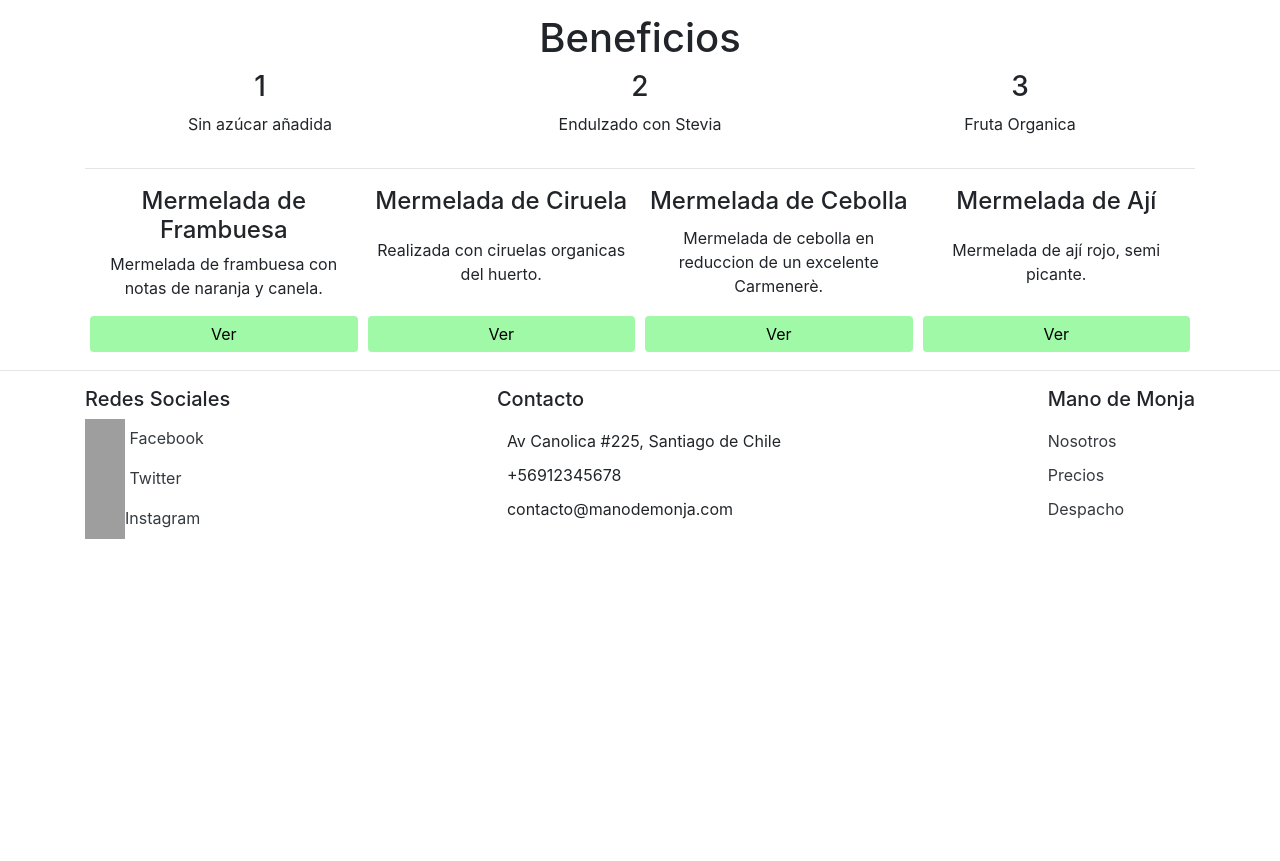
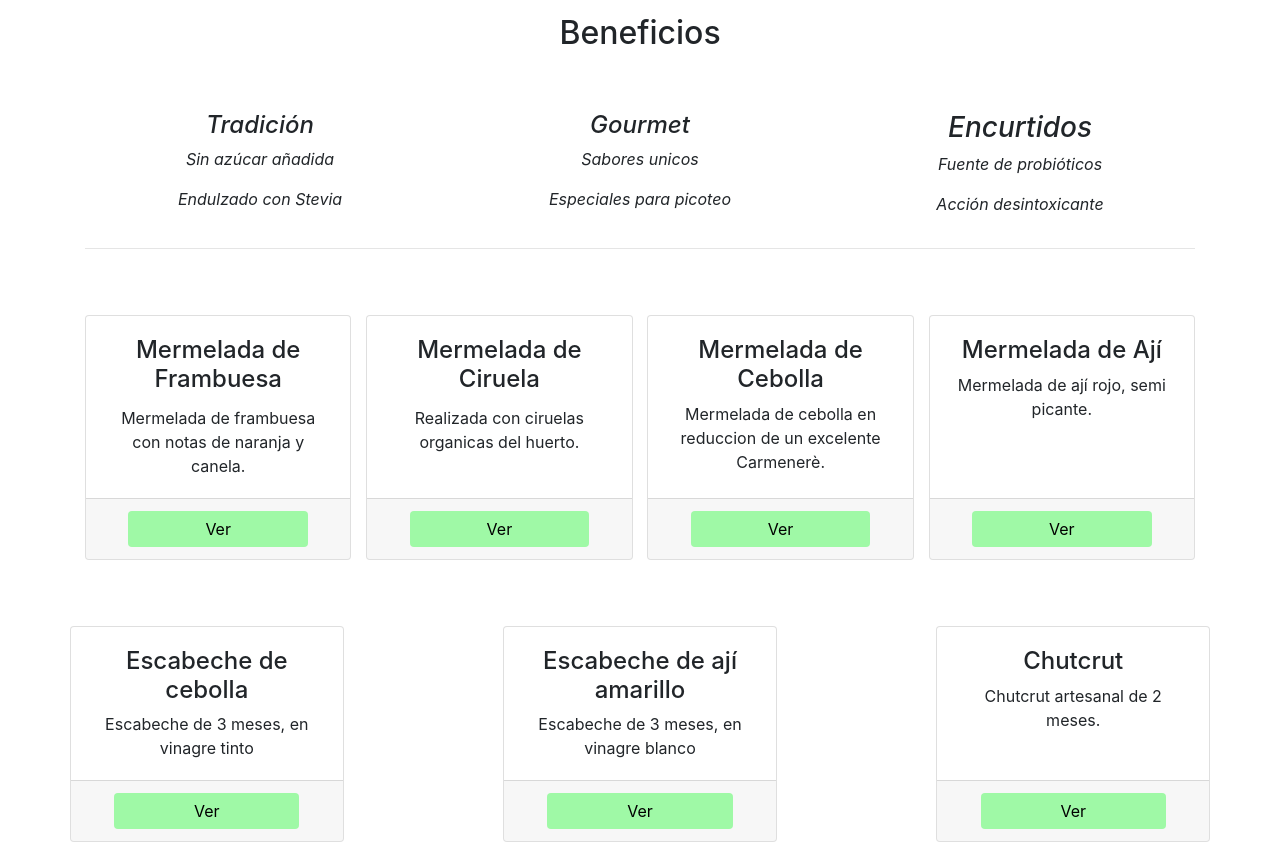
Before and after one commit to pcidsoto/Ejemplo-de-pagina-web-con-responsive, a website: page index.html in a window 1280 px wide. Shown: the part 405-1266 px from the top of the page. Before the commit the page ends 944 px from the top, so only its background shows below. Drawn offline with nearby package versions, Linux system fonts and the light colour scheme; grey boxes are pictures that could not be loaded; a web font is replaced by a local one.

Commit message:
Se modifica index, agrega card-deck y se maneja responsividad con css @media

```diff
--- a/css/main.css
+++ b/css/main.css
@@ -2,6 +2,14 @@
     background-color: #9FF9EB;
     color: black;
     margin-top: 50px;
+}
+
+.sub-title{
+    padding-bottom: 50px;
+}
+
+.benefic{
+    font-style: italic;
 }
 
 .footer{
@@ -9,14 +17,13 @@
 
 }
 
-.card{
-    flex: 150px;
-    padding: 2px 5px 2px 5px;
-    border: none;
+.card-deck{
+
+    padding-top: 50px;
 }
 
 .btn{
-    width: 100%;
+    width: 80%;
     background-color: #9FF9A6;
     border: none;
     color: black;
@@ -39,3 +46,35 @@
     padding-left: 40px;
     padding-right: 40px;
 }
+
+/*Controla el responsive de manera mas elegante*/
+.card-deck {
+    margin: 0 -15px;
+    justify-content: space-between;
+  }
+
+  .card-deck .card {
+    margin: 0 0 1rem;
+  }
+
+  @media (min-width: 576px) and (max-width: 767.98px) {
+    .card-deck .card {
+      -ms-flex: 0 0 48.7%;
+      flex: 0 0 48.7%;
+    }
+  }
+
+  @media (min-width: 768px) and (max-width: 991.98px) {
+    .card-deck .card {
+      -ms-flex: 0 0 32%;
+      flex: 0 0 32%;
+    }
+  }
+
+  @media (min-width: 992px)
+  {
+    .card-deck .card {
+      -ms-flex: 0 0 24%;
+      flex: 0 0 24%;
+    }
+  }
--- a/index.html
+++ b/index.html
@@ -53,71 +53,113 @@
                   <li class="breadcrumb-item active" aria-current="page">Home</li>
                 </ol>
             </nav>
-            <p class="h1">Beneficios</p>
+            <h2 class="sub-title">Beneficios</h2>
             <div class="row">
-                <div class="col-sm-4">
-                    <h3 >1</h3>
+                <div class="benefic col-sm-4">
+                    <h4 >Tradición</h4>
                     <p>Sin azúcar añadida</p>
-                </div>
-
-                <div class="col-sm-4">
-                    <h3 >2</h3>
                     <p>Endulzado con Stevia</p>
                 </div>
 
-                <div class="col-sm-4">
-                    <h3 >3</h3>
-                    <p>Fruta Organica</p>
+                <div class="benefic col-sm-4">
+                    <h4 >Gourmet</h4>
+                    <p>Sabores unicos</p>
+                    <p>Especiales para picoteo</p>
+                </div>
+
+                <div class="benefic col-sm-4">
+                    <h3 >Encurtidos</h3>
+                    <p>Fuente de probióticos</p>
+                    <p>Acción desintoxicante</p>
                 </div>
 
             </div>
             <!-- Separacion de linea-->
             <hr>
             <!-- d-flex flex-wrap flex-row maneja como si fuera row sin flex-->
-            <div class="d-flex flex-wrap flex-row">
-                <div class="card d-flex flex-column justify-content-between">
-                    <h4 >Mermelada de Frambuesa</h4>
-                    <div>
-                        <p >Mermelada de frambuesa con notas de naranja y canela.</p>
+            <div class="container" >
+            <div class="card-deck">
+
+                <div class="card ">
+                    <div class="card-body">
+                        <h4 class="card-title">Mermelada de Frambuesa</h4>
+                        <p class="card-text">Mermelada de frambuesa con notas de naranja y canela.</p>
                     </div>
-                    <div>
+                    <div class="card-footer" >
+                    <button type="button" class="btn btn-primary btn-reserve">Ver</button>
+                    </div>
+                </div>
+
+                <div class="card ">
+
+                    <div class="card-body">
+                        <h4 class="card-title">Mermelada de Ciruela</h4>
+                        <p class="card-text">Realizada con ciruelas organicas del huerto.</p>
+                    </div>
+                    <div class="card-footer" >
+                        <button type="button" class="btn btn-primary btn-reserve">Ver</button>
+                    </div>
+
+                </div>
+
+
+
+                <div class="card">
+                    <div class="card-body">
+                        <h4 class="card-tittle" >Mermelada de Cebolla</h4>
+                        <p class="card-text">Mermelada de cebolla en reduccion de un excelente Carmenerè.</p>
+                    </div>
+                    <div class="card-footer" >
                         <button type="button" class="btn btn-primary btn-reserve">Ver</button>
                     </div>
                 </div>
 
 
 
-                <div class="card d-flex flex-column justify-content-between">
-                    <h4 >Mermelada de Ciruela</h4>
-                    <div>
-                        <p >Realizada con ciruelas organicas del huerto.</p>
+                <div class="card ">
+
+                    <div class="card-body">
+                        <h4 class="card-tittle">Mermelada de Ají</h4>
+                        <p class="card-text">Mermelada de ají rojo, semi picante.</p>
                     </div>
-                    <div>
+                    <div class="card-footer" >
+                        <button type="button" class="btn btn-primary btn-reserve">Ver</button>
+                    </div>
+                </div>
+            </div>
+            </div>
+
+
+            <div class="card-deck">
+                <div class="card">
+
+                    <div class="card-body">
+                        <h4 class="card-tittle">Escabeche de cebolla</h4>
+                        <p class="card-text">Escabeche de 3 meses, en vinagre tinto</p>
+                    </div>
+                    <div class="card-footer" >
                         <button type="button" class="btn btn-primary btn-reserve">Ver</button>
                     </div>
                 </div>
 
+                <div class="card">
 
-
-                <div class="card d-flex flex-column justify-content-between">
-                    <h4 >Mermelada de Cebolla</h4>
-
-                    <div>
-                        <p >Mermelada de cebolla en reduccion de un excelente Carmenerè.</p>
+                    <div class="card-body">
+                        <h4 class="card-tittle">Escabeche de ají amarillo</h4>
+                        <p class="card-text">Escabeche de 3 meses, en vinagre blanco</p>
                     </div>
-                    <div>
+                    <div class="card-footer" >
                         <button type="button" class="btn btn-primary btn-reserve">Ver</button>
                     </div>
                 </div>
 
+                <div class="card">
 
-
-                <div class="card d-flex flex-column justify-content-between">
-                    <h4 >Mermelada de Ají</h4>
-                    <div>
-                        <p >Mermelada de ají rojo, semi picante.</p>
+                    <div class="card-body">
+                        <h4 class="card-tittle">Chutcrut</h4>
+                        <p class="card-text">Chutcrut artesanal de 2 meses.</p>
                     </div>
-                    <div>
+                    <div class="card-footer" >
                         <button type="button" class="btn btn-primary btn-reserve">Ver</button>
                     </div>
                 </div>
```
